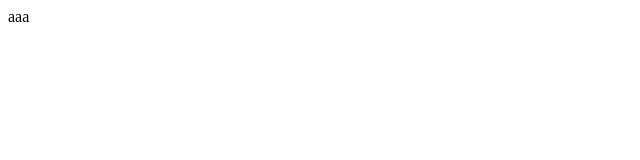
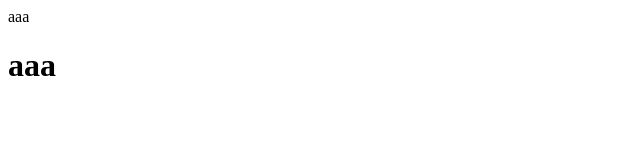
Before and after one commit to Chu-li/test-demo, a plain HTML site: page index.html in a window 1280 px wide. Shown: the full height of the page, 0-640 px from the left. Drawn offline with Linux system fonts and the light colour scheme.

Commit message:
第四次修改

```diff
--- a/index.html
+++ b/index.html
@@ -8,5 +8,6 @@
 </head>
 <body>
     <div>aaa</div>
+    <h1>aaa</h1>
 </body>
 </html>
```
